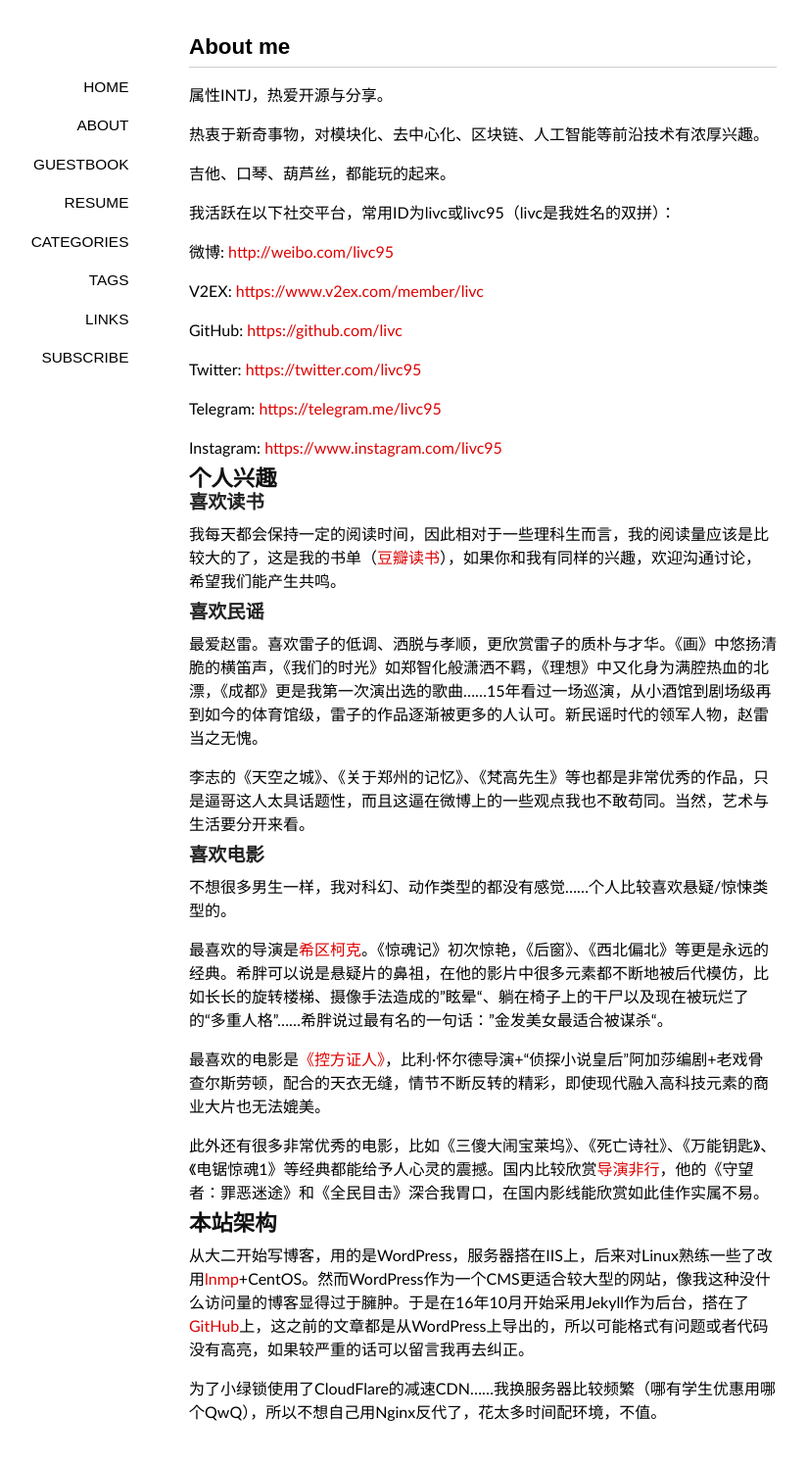
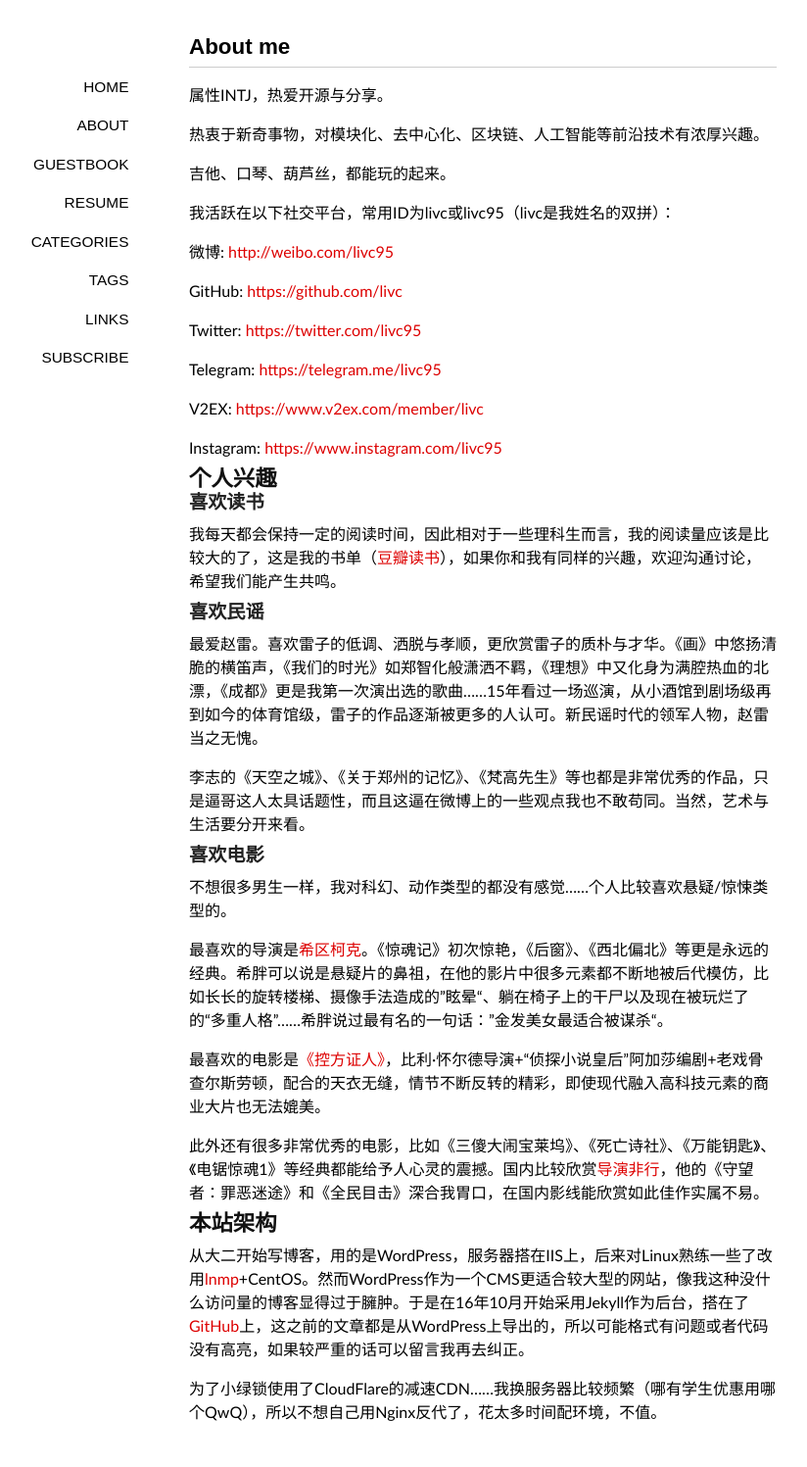
Before and after one commit to livc/livc.github.io, a Jekyll site: the page built from about/index.md, in a window 1280 px wide. Shown: the whole page at 98% size, without its empty margins (147-971 px from the left). Built offline with Jekyll 4.4.1, drawn with Linux system fonts in a browser that asks for light colours; nearby versions of some CDN libraries; some web fonts are replaced; comment, search, counter and statistics services are not loaded.

```diff
--- a/about/index.md
+++ b/about/index.md
@@ -14,13 +14,13 @@ comments: yes
 
 微博: <http://weibo.com/livc95>
 
-V2EX: <https://www.v2ex.com/member/livc>
-
 GitHub: <https://github.com/livc>
 
 Twitter: <https://twitter.com/livc95>
 
 Telegram: <https://telegram.me/livc95>
+
+V2EX: <https://www.v2ex.com/member/livc>
 
 Instagram: <https://www.instagram.com/livc95>
 
```
